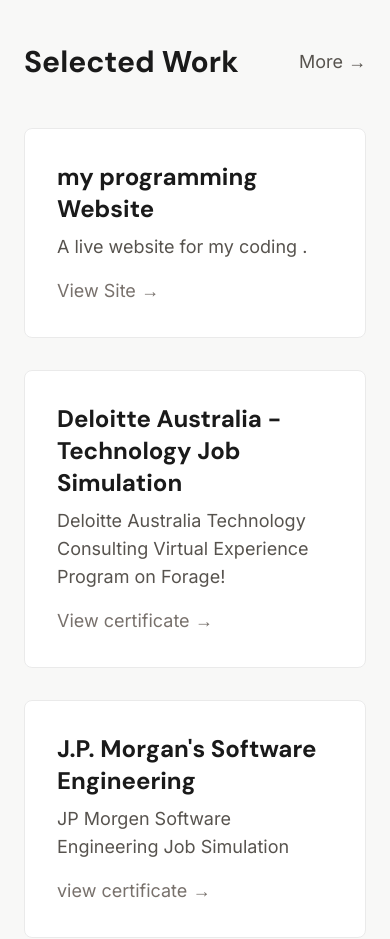
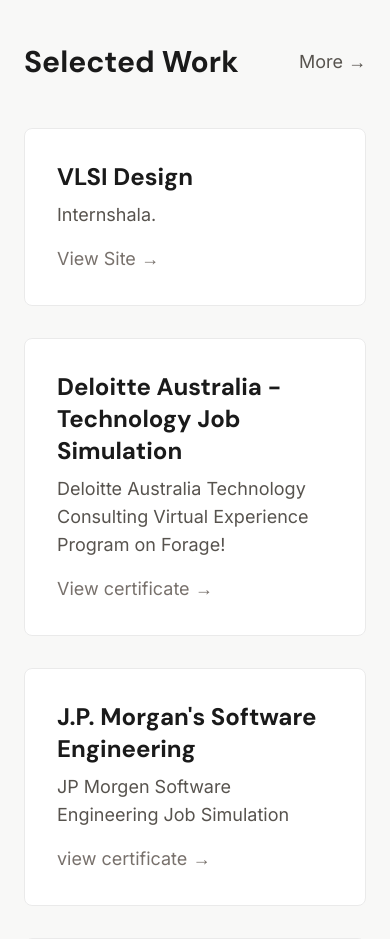
Before and after one commit to rajarpit812/itsme, a plain HTML site: page index.html in a window 390 px wide. Shown: the part 880-1819 px from the top of the page. Drawn offline with nearby package versions, Linux system fonts and the light colour scheme.

Commit message:
Update index.html

```diff
--- a/index.html
+++ b/index.html
@@ -83,9 +83,9 @@
             </div>
             <div class="grid grid-cols-1 md:grid-cols-2 gap-8">
                 <div class="project-item" style="animation-delay: 100ms;">
-                    <a href="https://rajarpit812.github.io/SMVDUP/" target="_blank" class="block project-card p-8 rounded-lg">
-                        <h3 class="text-2xl md:text-3xl font-bold mb-2">my programming Website</h3>
-                        <p class="text-lg text-stone-600 mb-4">A live website for my coding .</p>
+                    <a href="https://res.cloudinary.com/dcrlp6ryj/image/upload/v1755520685/VLSI_nlhg7k.pdf" target="_blank" class="block project-card p-8 rounded-lg">
+                        <h3 class="text-2xl md:text-3xl font-bold mb-2">VLSI Design</h3>
+                        <p class="text-lg text-stone-600 mb-4"> Internshala.</p>
                         <div class="text-lg text-stone-500 group-hover:text-black transition-colors duration-300">
                             View Site &rarr;
                         </div>
```
